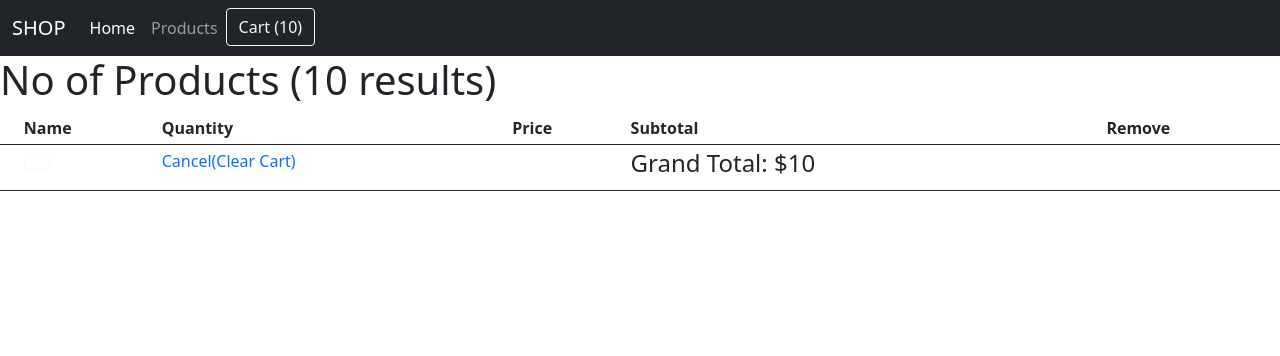
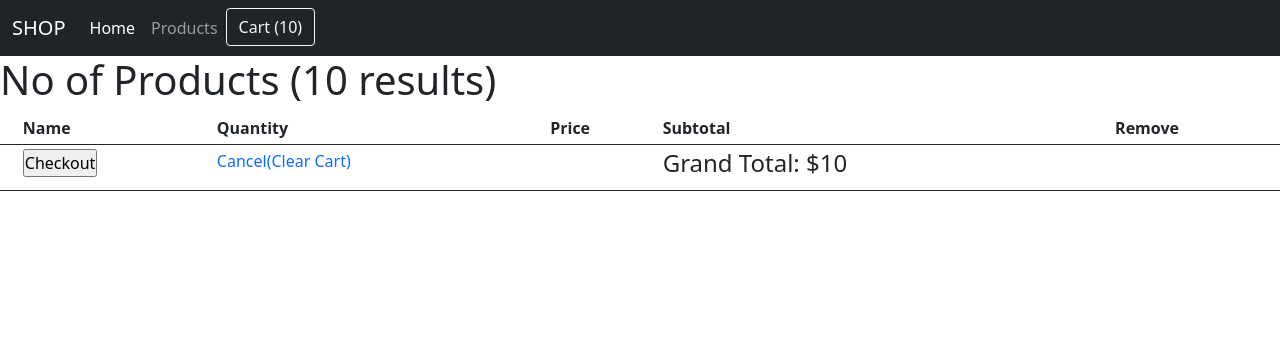
Before and after one commit to supsa-ak/flask-ecommerce-site-by-sak, a Flask app: template templates/cart.html in a window 1280 px wide. Shown: the top 356 px of the page. Run offline with Flask 2, Linux system fonts and the light colour scheme; the template is opened without the code that fills it: most values are stand-ins (such as "Sample title", 1, 10 or a date in 2020).

Commit message:
Post request through js (updated)

```diff
--- a/app.py
+++ b/app.py
@@ -127,6 +127,7 @@ def checkcheckout():
 def checkcard():
     if request.get_json:
         dataGet = request.get_json(force=True)
+        print(dataGet)
         dataReply = 200
     else:
         dataReply = 404
--- a/templates/cart.html
+++ b/templates/cart.html
@@ -36,32 +36,36 @@
     <tr>
         <td></td>
         <td>
-            <button  class="btn btn-outline-light" onclick="button_click()" type="submit" value="Checkout"></button>
+            <form action="/checkout" method="POST">
+                <input type="submit" value="Checkout">
+                </form>
                 </td>
                 <td><a href="/clearcart">Cancel(Clear Cart)</a></td>
                 <td></td>
                 <td>
-                    <h4>Grand Total: ${{ total }}</h4>
+                    <h4>Grand Total: ${{total}}</h4>
                     </td>
                     <td></td>
                     </tr>
         `
-        function button_click() {
+
+
+        function button_click(){
             // console.log('hi')
             var xml = new XMLHttpRequest();
-            xml.open("POST", "{{url_for('checkcheckout')}}", true);
-            xml.setRequestHeader("Content-type", "application/x-www-form-urlencoded");
+            xml.open("POST","{{url_for('checkcheckout')}}",true);
+            xml.setRequestHeader("Content-type","application/x-www-form-urlencoded");
 
-            dataSend = JSON.stringify({});
+            dataSend= JSON.stringify({   });
             xml.send(dataSend);
 
-            xml.onload = function () {
+            xml.onload = function(){
                 var dataReply = this.responseText;
                 // alert(dataReply)
                 // console.log(dataReply)
-                if (dataReply == 200) {
-                    window.location.href = "{{url_for('chekcout')}}";
-                } else {
+                if (dataReply == 200){
+                    window.location.href = "{{url_for('checkout')}}";
+                }else{
                     window.location.href = "{{url_for('error')}}";
                 }
             };
--- a/templates/checkout.html
+++ b/templates/checkout.html
@@ -25,7 +25,7 @@
         </p>
         <p>
             {% set total = t %}
-            <input onclick="button_click()" type="submit" name="purchase" value="Purchase ${{ total }}" class="checkout-btn">
+            <input  type="submit" name="purchase" value="Purchase ${{ total }}" class="checkout-btn">
         </p>
     </form>
 </div>
@@ -39,12 +39,12 @@
         xml.open("POST","{{url_for('checkcard')}}",true);
         xml.setRequestHeader("Content-type","application/x-www-form-urlencoded");
 
-        dataSend= JSON.stringify({   });
+        dataSend= JSON.stringify({});
         xml.send(dataSend);
 
         xml.onload = function(){
             var dataReply = this.responseText;
-            // alert(dataReply)
+            alert(dataReply)
             // console.log(dataReply)
             if (dataReply == 200){
                 window.location.href = "{{url_for('success')}}";
```
